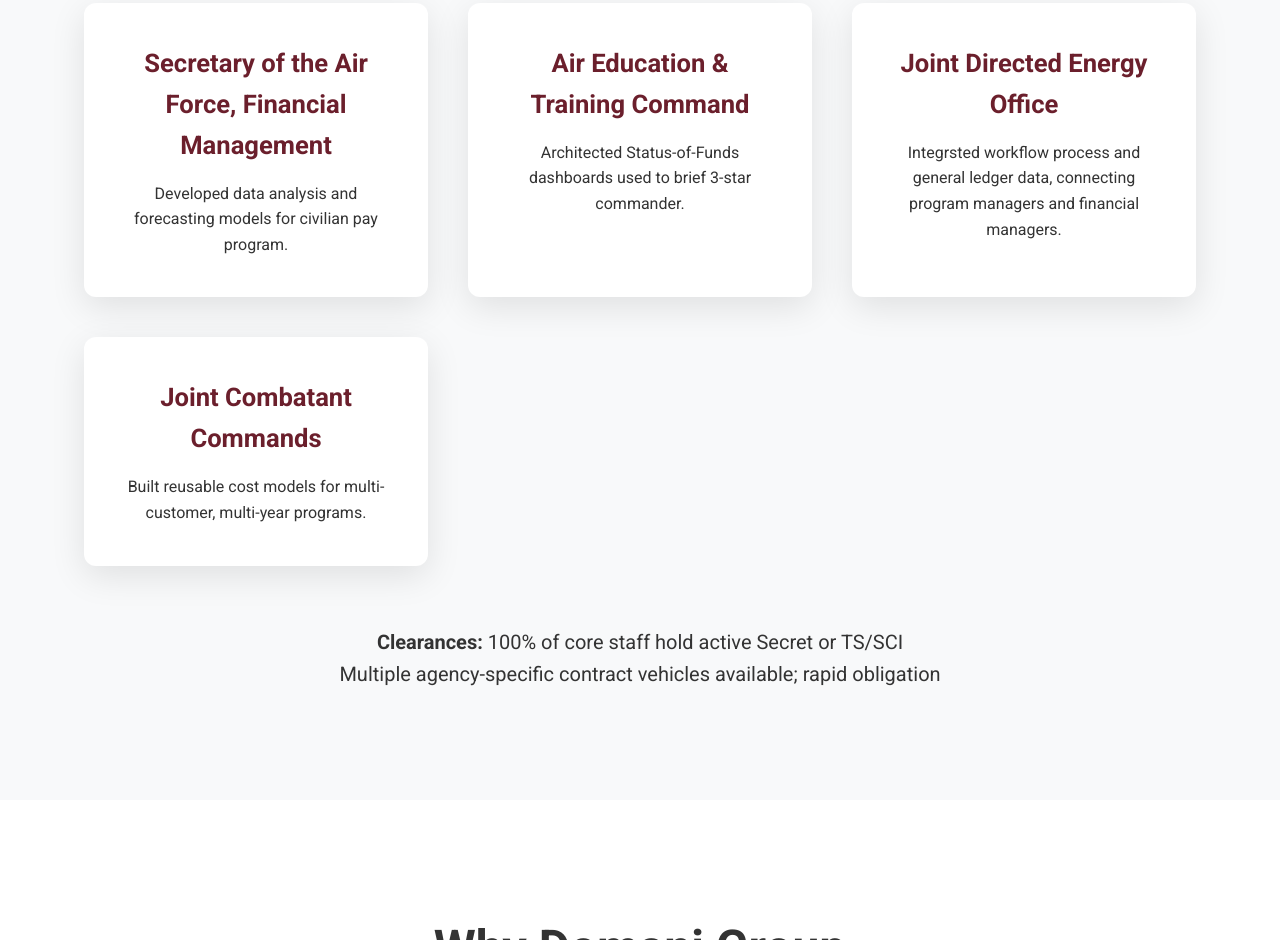
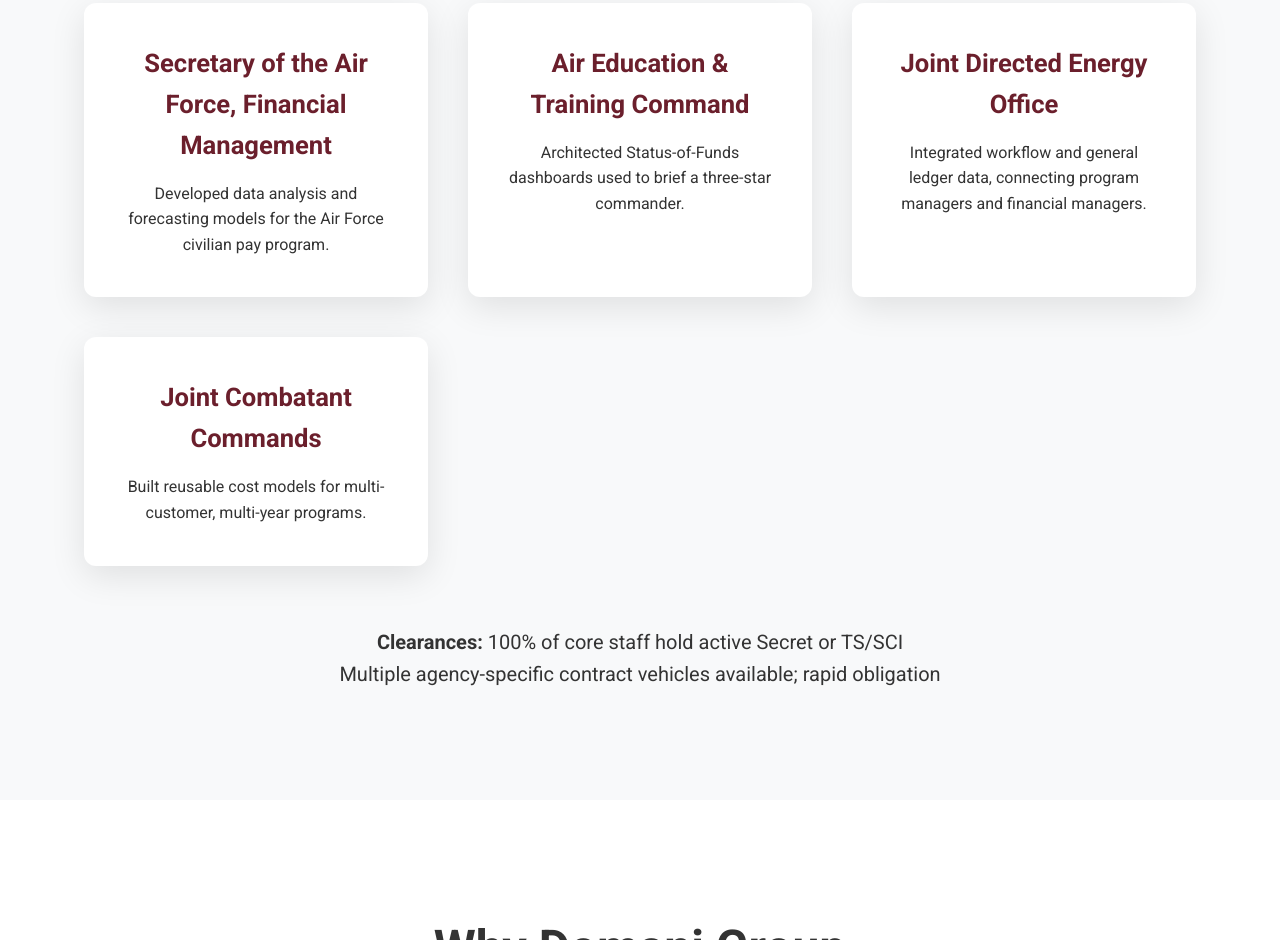
Before and after one commit to DomaniGroup/DomaniGroup_Site1, a plain HTML site: page index.html in a window 1280 px wide. Shown: the part 2076-3016 px from the top of the page. Drawn offline with Linux system fonts and the light colour scheme.

Commit message:
Update index.html

```diff
--- a/index.html
+++ b/index.html
@@ -202,15 +202,15 @@
             <div class="grid">
                 <div class="card">
                     <h3>Secretary of the Air Force, Financial Management</h3>
-                    <p>Developed data analysis and forecasting models for civilian pay program.</p></p>
+                    <p>Developed data analysis and forecasting models for the Air Force civilian pay program.</p></p>
                 </div>
                 <div class="card">
                     <h3>Air Education & Training Command</h3>
-                    <p>Architected Status-of-Funds dashboards used to brief 3-star commander.</p>
+                    <p>Architected Status-of-Funds dashboards used to brief a three-star commander.</p>
                 </div>
                 <div class="card">
                     <h3>Joint Directed Energy Office</h3>
-                    <p>Integrsted workflow process and general ledger data, connecting program managers and financial managers.</p>
+                    <p>Integrated workflow and general ledger data, connecting program managers and financial managers.</p>
                 </div>
                 <div class="card">
                     <h3>Joint Combatant Commands</h3>
```
